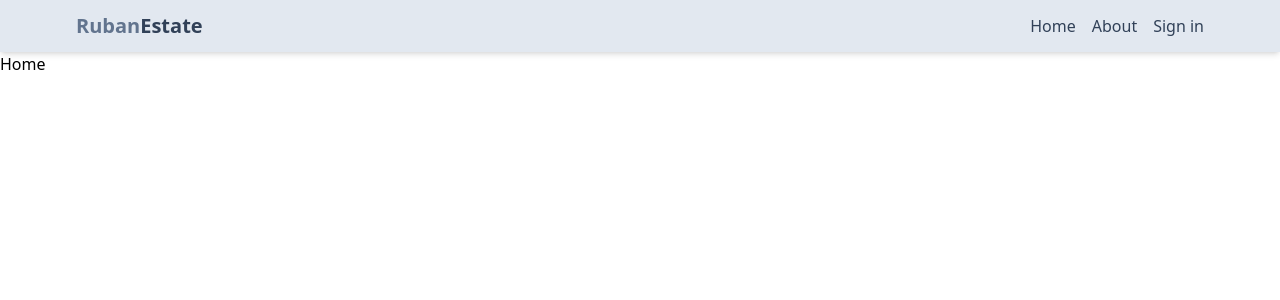
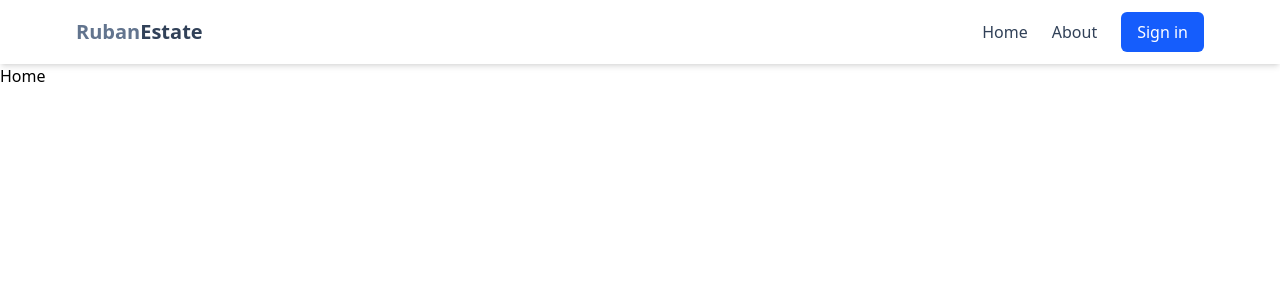
Before and after one commit to rubanofficial/REAL-ESTATE-LIVITY, a React (Vite) app in the folder client/: page / in a window 1280 px wide. Shown: the top 300 px of the page. Built offline with nearby package versions, Linux system fonts and the light colour scheme.

Commit message:
Add framer-motion and react-icons dependencies; update Header component for mobile menu

```diff
--- a/client/package.json
+++ b/client/package.json
@@ -12,8 +12,10 @@
   },
   "dependencies": {
     "@tailwindcss/vite": "^4.1.15",
+    "framer-motion": "^12.23.24",
     "react": "^19.1.1",
     "react-dom": "^19.1.1",
+    "react-icons": "^5.5.0",
     "react-router-dom": "^7.9.4"
   },
   "devDependencies": {
--- a/client/src/components/Header.jsx
+++ b/client/src/components/Header.jsx
@@ -1,27 +1,74 @@
 // src/components/Header/Header.jsx
 
-import React from 'react';
+import React, { useState } from 'react'; // 1. Import useState
+import { Link } from 'react-router-dom';
+import { FaBars, FaTimes } from 'react-icons/fa'; // 2. Import menu icons
+import { motion, AnimatePresence } from 'framer-motion'; // 3. Import AnimatePresence for exit animations
 
 export default function Header() {
+    // 4. Set up state to track if the mobile menu is open
+    const [isMenuOpen, setIsMenuOpen] = useState(false);
+
     return (
-        // 'shadow-md' adds a nice box shadow, 'p-4' adds padding
-        <header className="bg-slate-200 shadow-md">
-            {/* 'justify-between' puts space between items, 'items-center' vertically aligns them */}
-            <div className="flex justify-between items-center max-w-6xl mx-auto p-3">
-                {/* 'font-bold' makes text bold, 'text-xl' makes it extra large */}
-                <h1 className="font-bold text-sm sm:text-xl flex flex-wrap">
-                    <span className="text-slate-500">Ruban</span>
-                    <span className="text-slate-700">Estate</span>
-                </h1>
-                <nav>
-                    {/* 'flex' creates a row, 'gap-4' adds space between items */}
-                    <ul className="flex gap-4">
-                        <li className="hidden sm:inline text-slate-700 hover:underline">Home</li>
-                        <li className="hidden sm:inline text-slate-700 hover:underline">About</li>
-                        <li className="text-slate-700 hover:underline">Sign in</li>
+        <header className="bg-white shadow-md sticky top-0 z-50">
+            <div className="flex justify-between items-center max-w-6xl mx-auto p-3 h-16">
+                {/* LOGO */}
+                <Link to="/">
+                    <h1 className="font-bold text-sm sm:text-xl flex flex-wrap">
+                        <span className="text-slate-500">Ruban</span>
+                        <span className="text-slate-700">Estate</span>
+                    </h1>
+                </Link>
+
+                {/* DESKTOP NAVIGATION */}
+                <nav className="hidden sm:flex items-center">
+                    <ul className="flex gap-6 items-center">
+                        <Link to="/">
+                            <li className="text-slate-700 hover:text-blue-600 transition-colors duration-300">Home</li>
+                        </Link>
+                        <Link to="/about">
+                            <li className="text-slate-700 hover:text-blue-600 transition-colors duration-300">About</li>
+                        </Link>
+                        <Link to="/sign-in">
+                            <li className="bg-blue-600 text-white px-4 py-2 rounded-md hover:bg-blue-700 transition-all duration-300">
+                                Sign in
+                            </li>
+                        </Link>
                     </ul>
                 </nav>
+
+                {/* MOBILE MENU ICON */}
+                <div className="sm:hidden">
+                    <button onClick={() => setIsMenuOpen(!isMenuOpen)} className="text-slate-700 text-2xl">
+                        {isMenuOpen ? <FaTimes /> : <FaBars />}
+                    </button>
+                </div>
             </div>
+
+            {/* MOBILE MENU DROPDOWN */}
+            <AnimatePresence>
+                {isMenuOpen && (
+                    <motion.div
+                        initial={{ opacity: 0, y: -20 }}
+                        animate={{ opacity: 1, y: 0 }}
+                        exit={{ opacity: 0, y: -20 }}
+                        transition={{ duration: 0.2 }}
+                        className="sm:hidden bg-white shadow-lg absolute top-16 left-0 w-full"
+                    >
+                        <ul className="flex flex-col items-center gap-4 p-4">
+                            <Link to="/" onClick={() => setIsMenuOpen(false)}>
+                                <li className="text-slate-700 hover:underline">Home</li>
+                            </Link>
+                            <Link to="/about" onClick={() => setIsMenuOpen(false)}>
+                                <li className="text-slate-700 hover:underline">About</li>
+                            </Link>
+                            <Link to="/sign-in" onClick={() => setIsMenuOpen(false)}>
+                                <li className="text-slate-700 hover:underline">Sign in</li>
+                            </Link>
+                        </ul>
+                    </motion.div>
+                )}
+            </AnimatePresence>
         </header>
     );
 }
```
Also changed, not shown: 1 other file (tests, documents, lock files or other folders).
